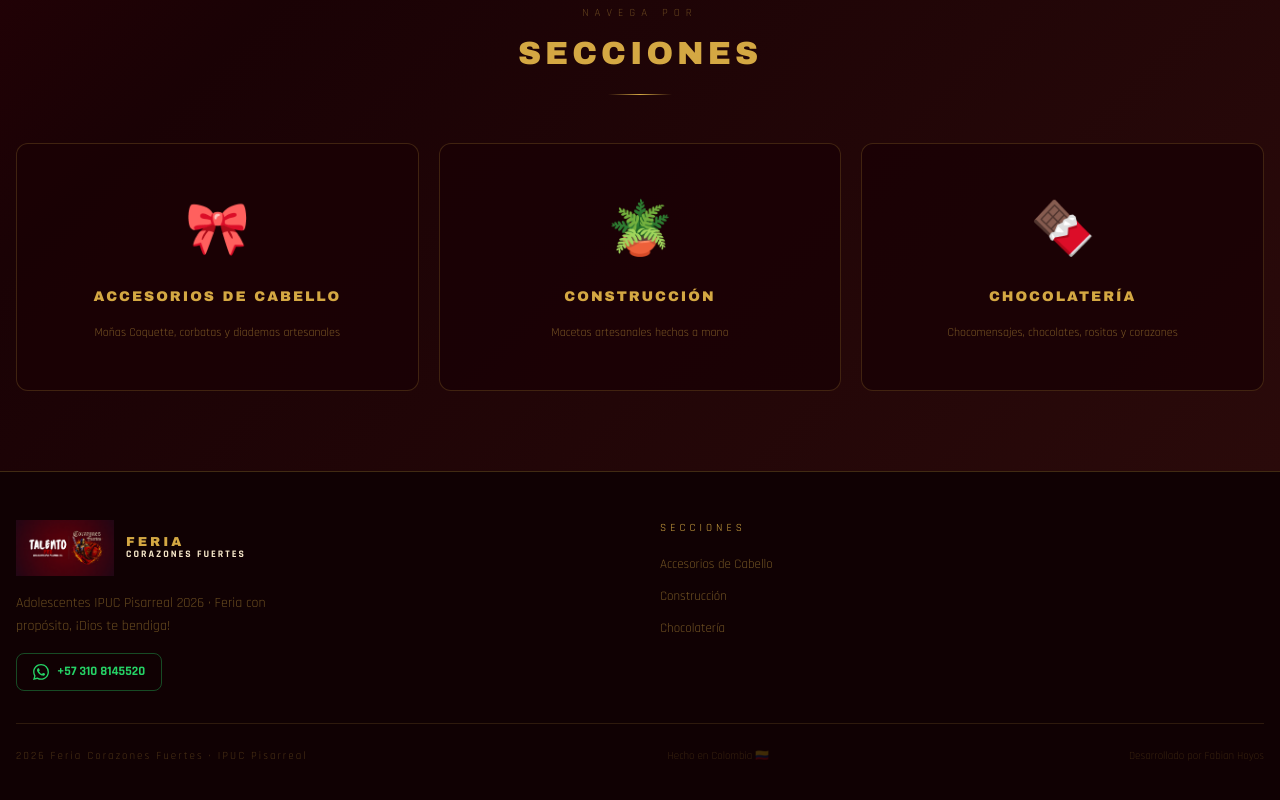
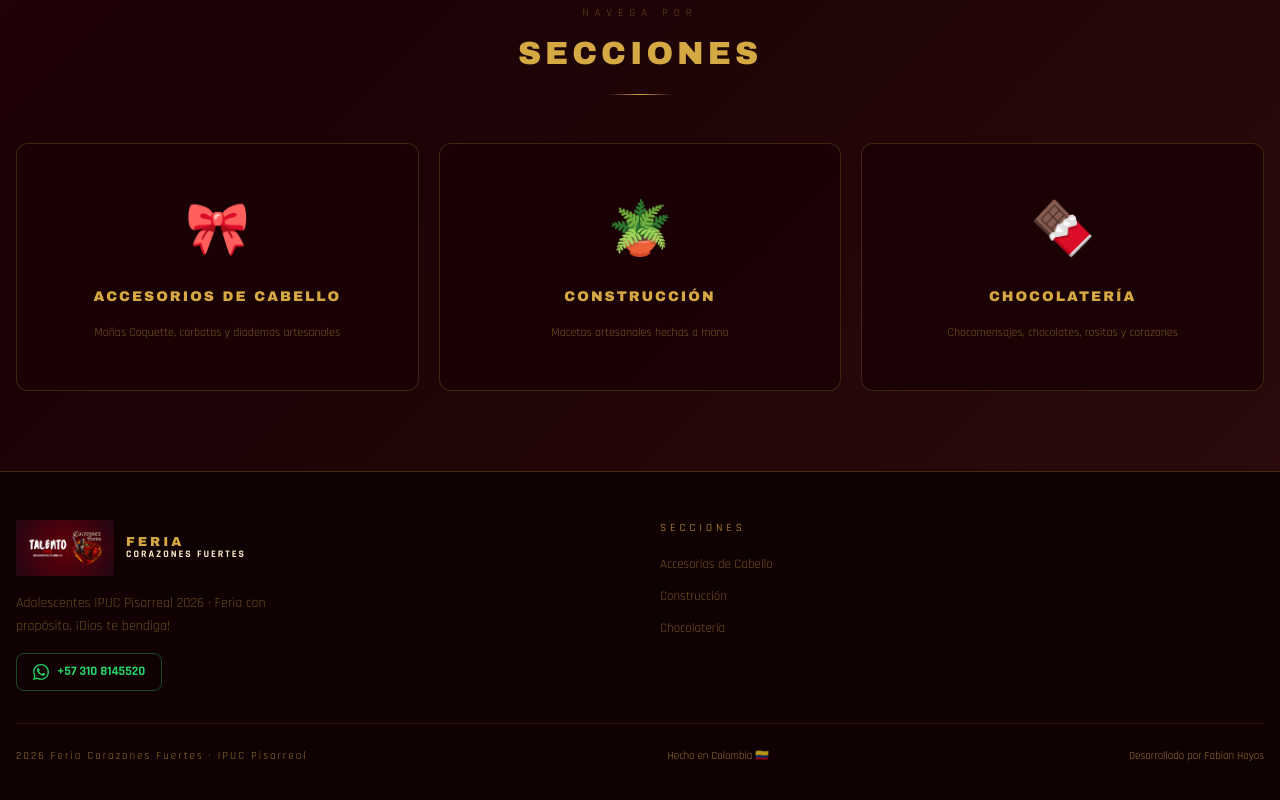
Before and after one commit to Fabian271-ess/feria-iglesia, a React (Vite) app: page / in a window 1280 px wide. Shown: the part 1271-2071 px from the top of the page. Built offline with nearby package versions, Linux system fonts and the light colour scheme.

Commit message:
mejorar visibilidad colores

```diff
--- a/src/components/Footer.jsx
+++ b/src/components/Footer.jsx
@@ -55,9 +55,9 @@ export default function Footer() {
         </div>
 
         <div style={{ borderTop: "1px solid rgba(212,168,67,0.15)", marginTop: "32px", paddingTop: "24px" }} className="flex flex-col md:flex-row items-center justify-between gap-2">
-          <p style={{ color: "rgba(212,168,67,0.3)", fontSize: "11px", letterSpacing: "2px" }}>2026 Feria Corazones Fuertes · IPUC Pisarreal</p>
-          <p style={{ color: "rgba(212,168,67,0.2)", fontSize: "11px" }}>Hecho en Colombia 🇨🇴</p>
-          <p style={{ color: "rgba(212,168,67,0.2)", fontSize: "11px" }}>Desarrollado por Fabian Hoyos</p>
+          <p style={{ color: "rgba(212,168,67,0.7)", fontSize: "11px", letterSpacing: "2px" }}>2026 Feria Corazones Fuertes · IPUC Pisarreal</p>
+          <p style={{ color: "rgba(212,168,67,0.7)", fontSize: "11px" }}>Hecho en Colombia 🇨🇴</p>
+          <p style={{ color: "rgba(212,168,67,0.7)", fontSize: "11px" }}>Desarrollado por Fabian Hoyos</p>
         </div>
       </div>
     </footer>
```
